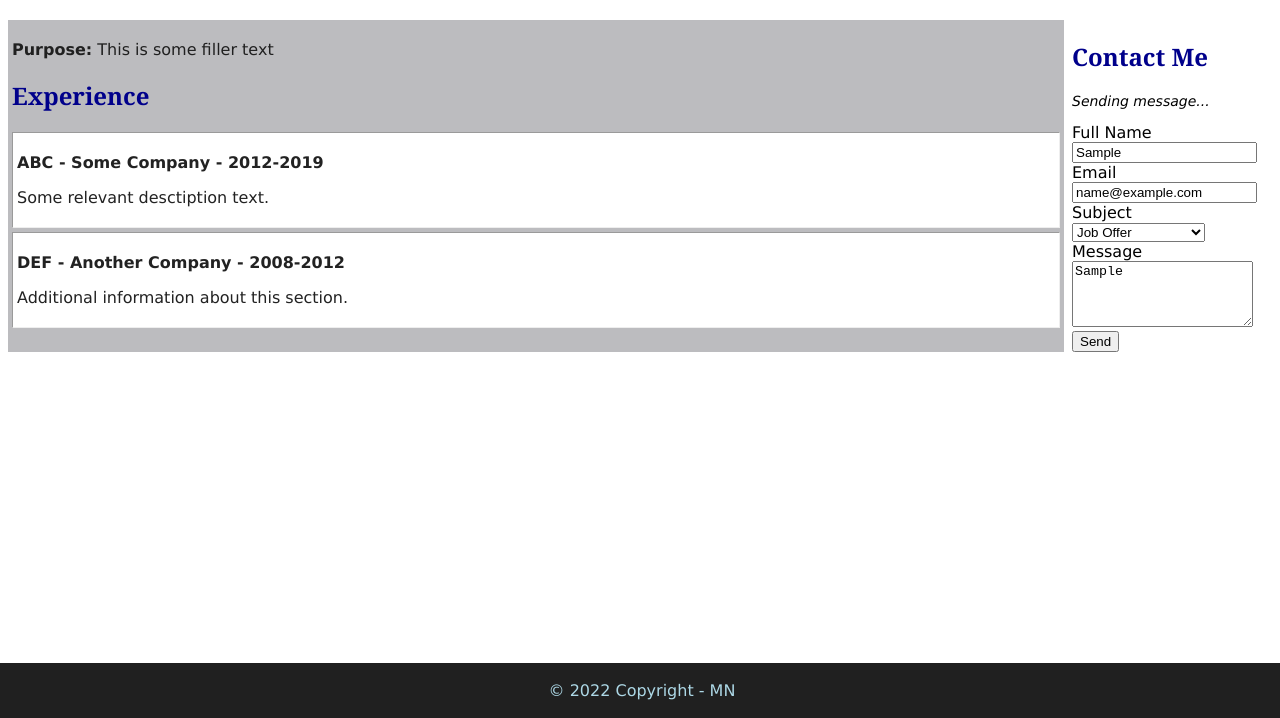
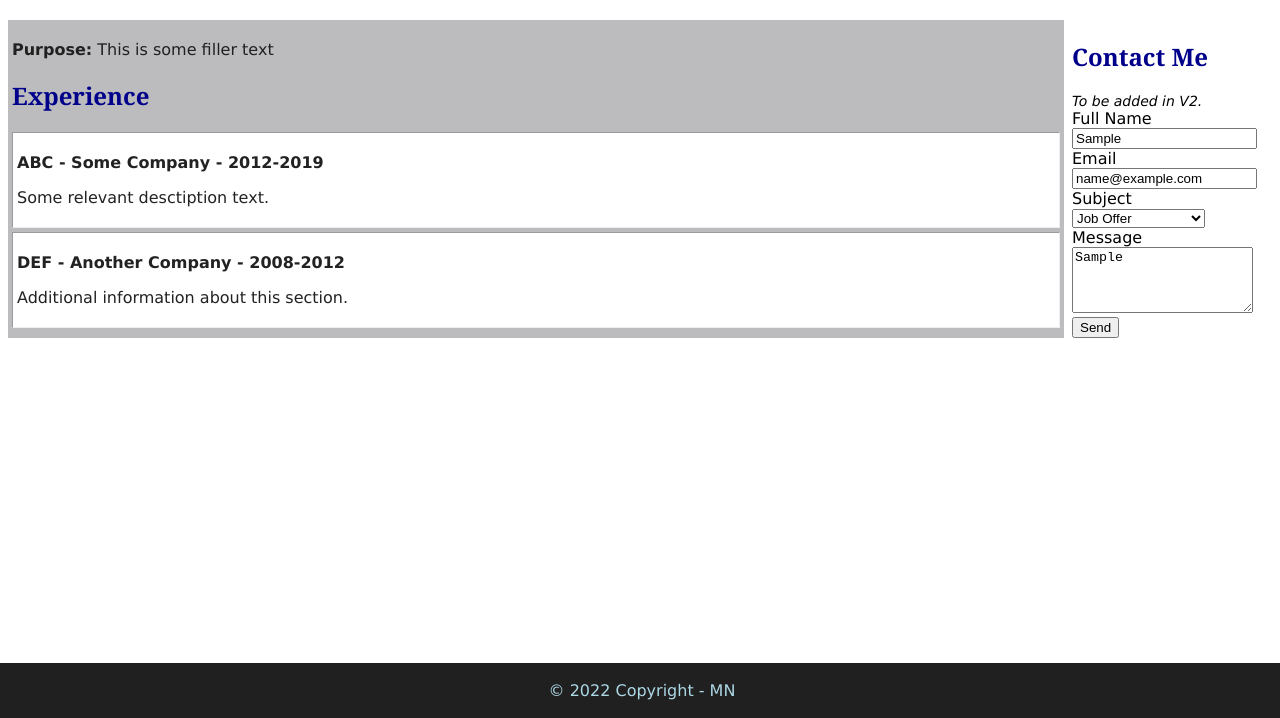
Before and after one commit to mnscript/pluralsight_01, a plain HTML site: page index.html in a window 1280 px wide. Both pictures are taken after typing "Sample", "name@example.com", "Sample" into the empty fields and a click on the input "Send". Shown: the part 82-800 px from the top of the page. Drawn offline with Linux system fonts and the light colour scheme.

Commit message:
Adding modularity to JS

```diff
--- /dev/null
+++ b/Contact.js
@@ -0,0 +1,28 @@
+// Contact class
+export default class Contact {
+
+  constructor (form) {
+    this.fullName = form.elements["fullName"].value;
+    this.email = form.elements["email"].value;
+    this.subject = form.elements["subject"].value;
+    this.body = form.elements["msg"].value;
+  }
+
+  fullName = "";
+  email = "";
+  subject = "";
+  body = "";
+
+  send() {
+    console.info(this.formatMessage());
+    document.getElementById("formInfo").innerHTML = "To be added in V2.";
+  }
+
+  formatMessage() {
+    return `To: ${this.fullName}
+            Email: ${this.email}
+            Subject: ${this.subject}
+            Body: ${this.body}`;
+  }
+
+}
--- a/index.html
+++ b/index.html
@@ -78,7 +78,7 @@
       </footer>
 
     </div>
-    <script src="index.js"></script>
+    <script type="module" src="index.js"></script>
   </body>
 
 </html>
--- a/index.js
+++ b/index.js
@@ -1,14 +1,19 @@
-// var number = 5;
-// let name = "Name ";
-// number = 12;
-//
-// document.writeln(name + number);
-// alert("Hello World!");
+//DEPENDENCIES
+import Contact from "./Contact.js";
 
 // CONSTANTS
+const contactForm = document.getElementById("contactForm");
 const formInfo = document.getElementById("formInfo");
-const contactForm = document.getElementById("contactForm");
 const experiences = document.getElementsByClassName("experience");
+
+// FUNCTIONS
+function showMessage (msg) {
+  formInfo.innerHTML = "<p>" + msg + "</p>";
+}
+
+function clearMessage () {
+  formInfo.innerHTML = "";
+}
 
 // LOGIC
 let hasJob = true;
@@ -28,28 +33,16 @@ if (dayOfWeek === 0 || dayOfWeek === 6){
 
 contactForm.addEventListener("submit", function (event) {
     event.preventDefault();
-    showMessage ("Sending message...");
+    const contact = new Contact(contactForm);
+    contact.send();
 });
 
 for (let x = 0; x < experiences.length; x++) {
   const item = experiences[x];
   item.addEventListener("mouseenter", function (event) {
-    event.target.style = "background-color: #ededfe;";
+    event.target.style = "background-color: #ededf5;";
   });
   item.addEventListener("mouseleave", function (event) {
     event.target.style = "";
   });
 }
-
-// FUNCTIONS
-function showMessage (msg) {
-  formInfo.innerHTML = "<p>" + msg + "</p>";
-}
-
-function clearMessage () {
-  formInfo.innerHTML = "";
-}
-
-function sendMessage () {
-  showMessage ("Please wait. Sending your email.  ");
-}
```
